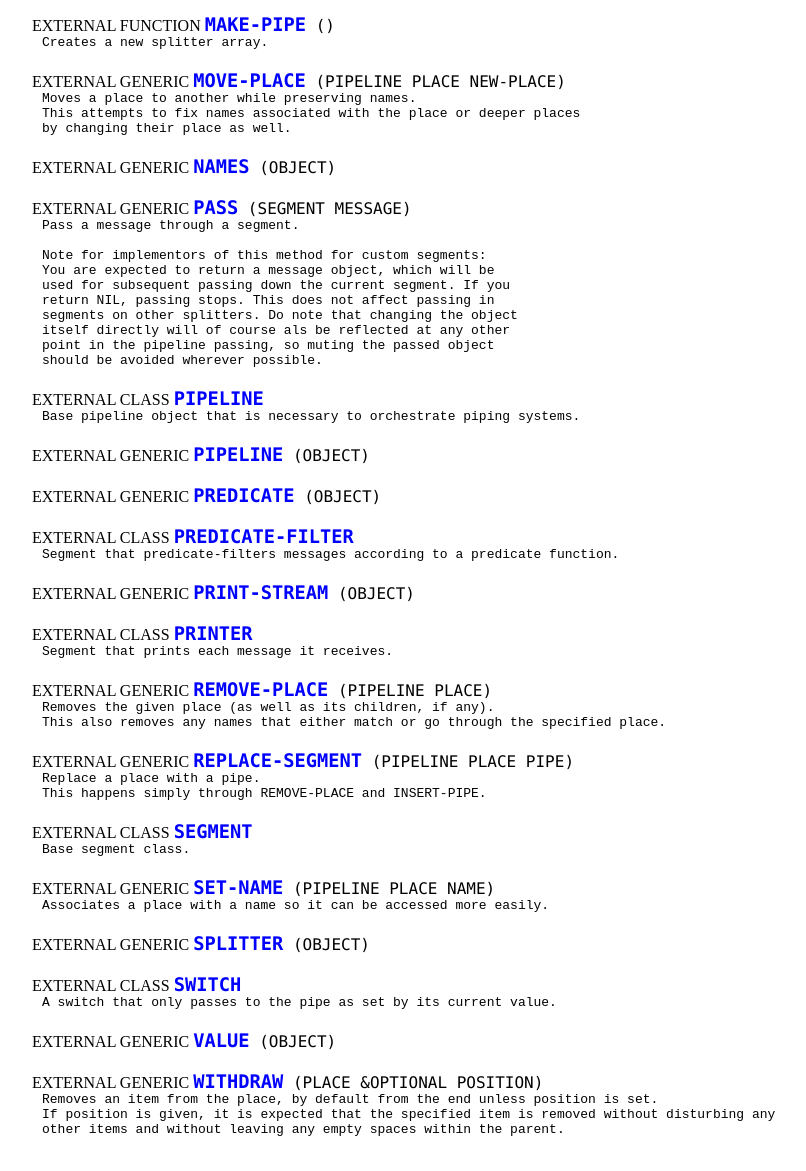
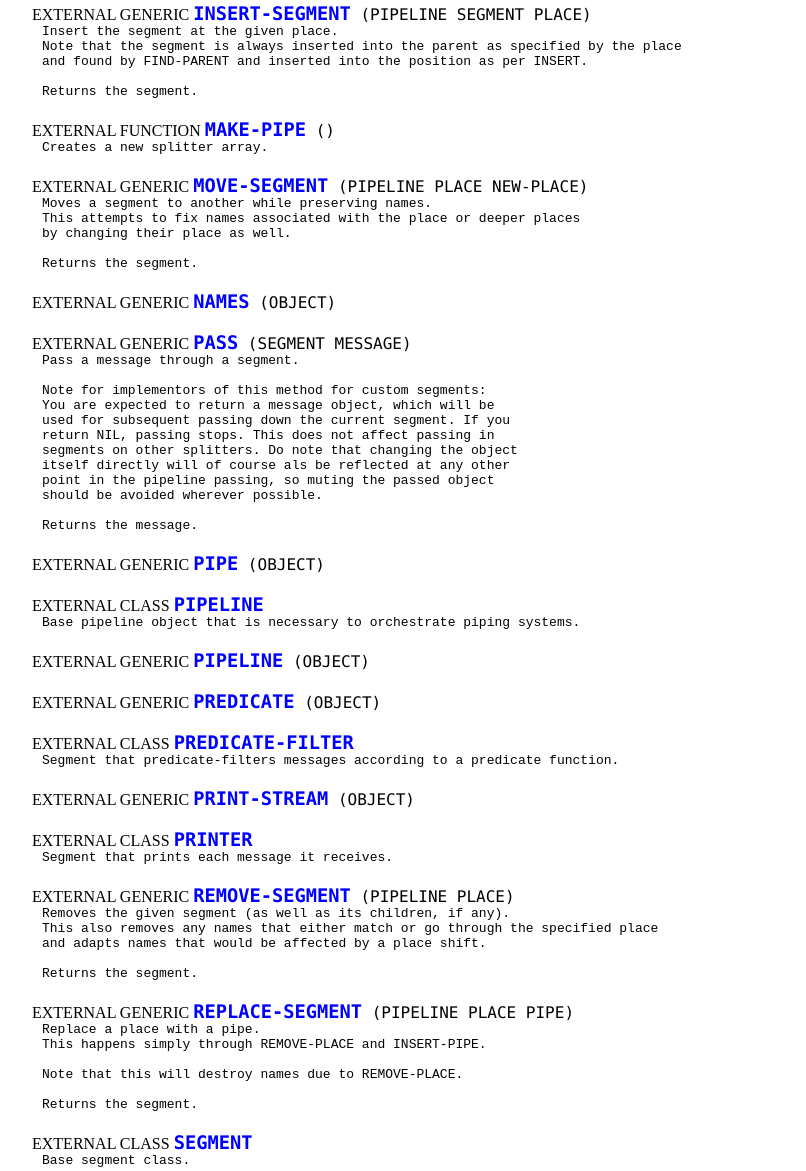
Before and after one commit to Shinmera/piping, a plain HTML site: page about.html in a window 1280 px wide. Shown: the part 1628-2799 px from the top of the page, without its empty margins (16-822 px from the left). Drawn offline with Linux system fonts and the light colour scheme.

Commit message:
Updated documentation

```diff
--- a/about.html
+++ b/about.html
@@ -46,7 +46,7 @@
         <code class="line">(pass *pipeline* 7)</code><br/>
         <code class="line">(pass *pipeline* 6)</code><br/>
         <p>
-          Often times you'll want to create pipe branches so to speak, to split off passing and filter for different things:
+          Often times you'll want to create pipe branches so to speak, to split off passing and to filter for different things:
         </p>
         <code class="line">(add-segment *pipeline* (make-pipe))</code><br/>
         <code class="line">(add-segment *pipeline* (make-instance 'predicate-filter :predicate #'zerop) '(2))</code><br/>
@@ -88,7 +88,7 @@
               <pre class="funcdesc">Add a new segment to the pipeline.
 If place is set, the pipe is added to the specified place as per INSERT.
 The place specified is expected to be a splitter or similar to append
-the pipe to.</pre>
+the pipe to. Returns the segment.</pre>
             </article>
           </li><li id="template">
             <article>
@@ -154,12 +154,17 @@ As such, (1 4) matches the following:
                 <span class="functype">EXTERNAL GENERIC</span>
                 <code>
                   <h3><a class="funcname" href="#INSERT">INSERT</a></h3>
-                  <span class="funcargs">(ITEM PLACE &amp;OPTIONAL POSITION)</span>
+                  <span class="funcargs">(SEGMENT PLACE &amp;OPTIONAL POSITION)</span>
                 </code>
               </header>
               <pre class="funcdesc">Appends the item to the given place unless a specific position is given.
 If position is set, the item is expected to be inserted at the specified position, without
-replacing or disturbing any other items.</pre>
+replacing or disturbing any other items.
+
+Returns the segment.
+
+Do note that using insert directly can affect names and make them invalid or point to unexpected
+segments. You should always use add-segment or insert-segment instead if possible.</pre>
             </article>
           </li><li id="template">
             <article>
@@ -173,7 +178,9 @@ replacing or disturbing any other items.</pre>
               </header>
               <pre class="funcdesc">Insert the segment at the given place.
 Note that the segment is always inserted into the parent as specified by the place
-and found by FIND-PARENT and inserted into the position as per INSERT.</pre>
+and found by FIND-PARENT and inserted into the position as per INSERT.
+
+Returns the segment.</pre>
             </article>
           </li><li id="template">
             <article>
@@ -189,17 +196,19 @@ and found by FIND-PARENT and inserted into the position as per INSERT.</pre>
             </article>
           </li><li id="template">
             <article>
-              <a class="anchor" name="MOVE-PLACE"/>
+              <a class="anchor" name="MOVE-SEGMENT"/>
               <header>
                 <span class="functype">EXTERNAL GENERIC</span>
                 <code>
-                  <h3><a class="funcname" href="#MOVE-PLACE">MOVE-PLACE</a></h3>
+                  <h3><a class="funcname" href="#MOVE-SEGMENT">MOVE-SEGMENT</a></h3>
                   <span class="funcargs">(PIPELINE PLACE NEW-PLACE)</span>
                 </code>
               </header>
-              <pre class="funcdesc">Moves a place to another while preserving names.
+              <pre class="funcdesc">Moves a segment to another while preserving names.
 This attempts to fix names associated with the place or deeper places
-by changing their place as well.</pre>
+by changing their place as well.
+
+Returns the segment.</pre>
             </article>
           </li><li id="template">
             <article>
@@ -232,7 +241,21 @@ return NIL, passing stops. This does not affect passing in
 segments on other splitters. Do note that changing the object
 itself directly will of course als be reflected at any other
 point in the pipeline passing, so muting the passed object
-should be avoided wherever possible.</pre>
+should be avoided wherever possible.
+
+Returns the message.</pre>
+            </article>
+          </li><li id="template">
+            <article>
+              <a class="anchor" name="PIPE"/>
+              <header>
+                <span class="functype">EXTERNAL GENERIC</span>
+                <code>
+                  <h3><a class="funcname" href="#PIPE">PIPE</a></h3>
+                  <span class="funcargs">(OBJECT)</span>
+                </code>
+              </header>
+              <pre class="funcdesc"></pre>
             </article>
           </li><li id="template">
             <article>
@@ -308,16 +331,19 @@ should be avoided wherever possible.</pre>
             </article>
           </li><li id="template">
             <article>
-              <a class="anchor" name="REMOVE-PLACE"/>
+              <a class="anchor" name="REMOVE-SEGMENT"/>
               <header>
                 <span class="functype">EXTERNAL GENERIC</span>
                 <code>
-                  <h3><a class="funcname" href="#REMOVE-PLACE">REMOVE-PLACE</a></h3>
+                  <h3><a class="funcname" href="#REMOVE-SEGMENT">REMOVE-SEGMENT</a></h3>
                   <span class="funcargs">(PIPELINE PLACE)</span>
                 </code>
               </header>
-              <pre class="funcdesc">Removes the given place (as well as its children, if any).
-This also removes any names that either match or go through the specified place.</pre>
+              <pre class="funcdesc">Removes the given segment (as well as its children, if any).
+This also removes any names that either match or go through the specified place
+and adapts names that would be affected by a place shift.
+
+Returns the segment.</pre>
             </article>
           </li><li id="template">
             <article>
@@ -330,7 +356,11 @@ This also removes any names that either match or go through the specified place.
                 </code>
               </header>
               <pre class="funcdesc">Replace a place with a pipe.
-This happens simply through REMOVE-PLACE and INSERT-PIPE.</pre>
+This happens simply through REMOVE-PLACE and INSERT-PIPE.
+
+Note that this will destroy names due to REMOVE-PLACE.
+
+Returns the segment.</pre>
             </article>
           </li><li id="template">
             <article>
@@ -354,19 +384,9 @@ This happens simply through REMOVE-PLACE and INSERT-PIPE.</pre>
                   <span class="funcargs">(PIPELINE PLACE NAME)</span>
                 </code>
               </header>
-              <pre class="funcdesc">Associates a place with a name so it can be accessed more easily.</pre>
-            </article>
-          </li><li id="template">
-            <article>
-              <a class="anchor" name="SPLITTER"/>
-              <header>
-                <span class="functype">EXTERNAL GENERIC</span>
-                <code>
-                  <h3><a class="funcname" href="#SPLITTER">SPLITTER</a></h3>
-                  <span class="funcargs">(OBJECT)</span>
-                </code>
-              </header>
-              <pre class="funcdesc"></pre>
+              <pre class="funcdesc">Associates a place with a name so it can be accessed more easily.
+
+Returns the name.</pre>
             </article>
           </li><li id="template">
             <article>
@@ -404,7 +424,12 @@ This happens simply through REMOVE-PLACE and INSERT-PIPE.</pre>
               </header>
               <pre class="funcdesc">Removes an item from the place, by default from the end unless position is set.
 If position is given, it is expected that the specified item is removed without disturbing any
-other items and without leaving any empty spaces within the parent.</pre>
+other items and without leaving any empty spaces within the parent.
+
+Returns the segment.
+
+Do note that using withdraw directly can affect names and make them invalid or point to unexpected
+segments. You should always use remove-segment instead if possible.</pre>
             </article>
           </li></ul>
       </article>
```
